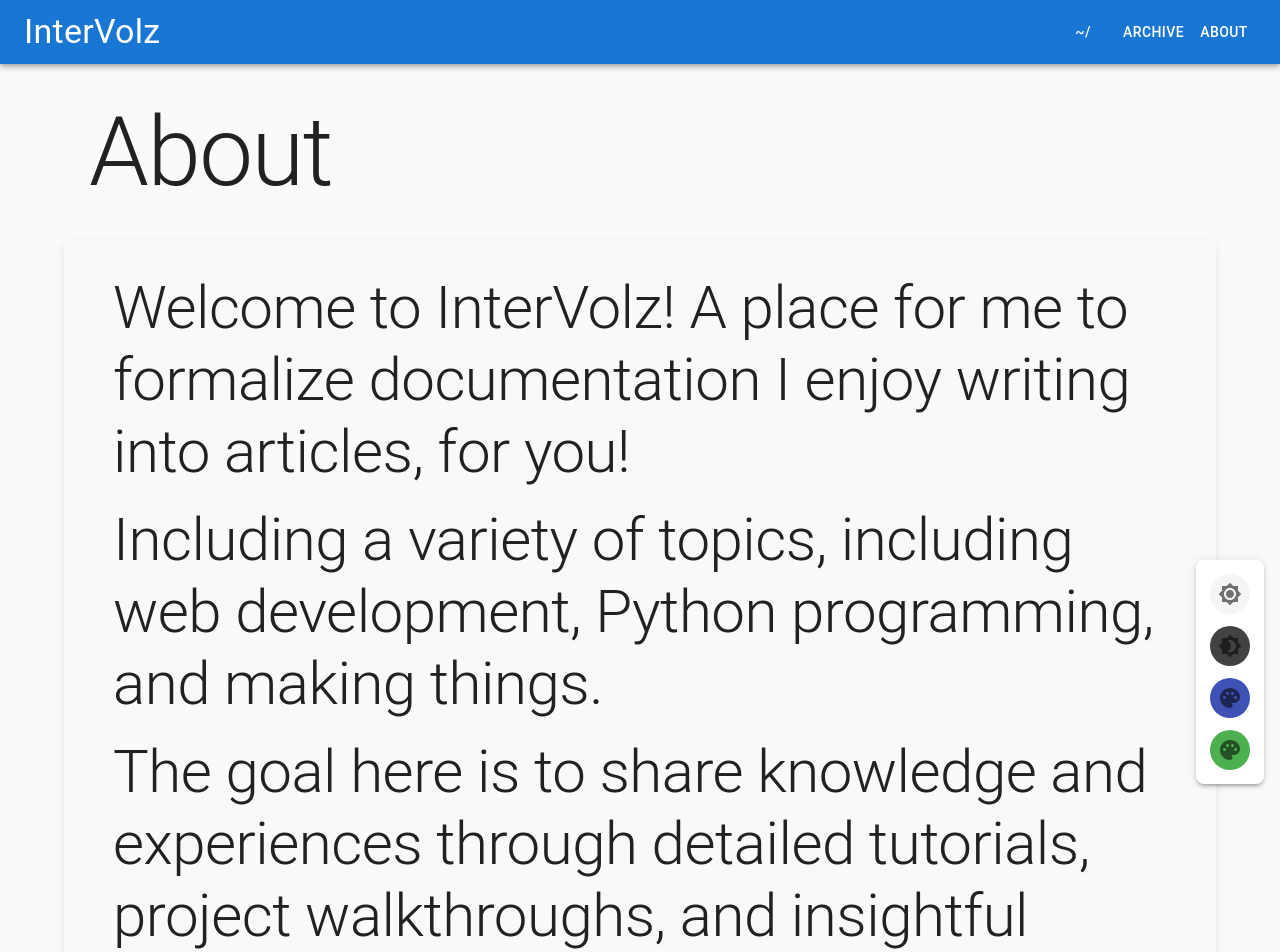
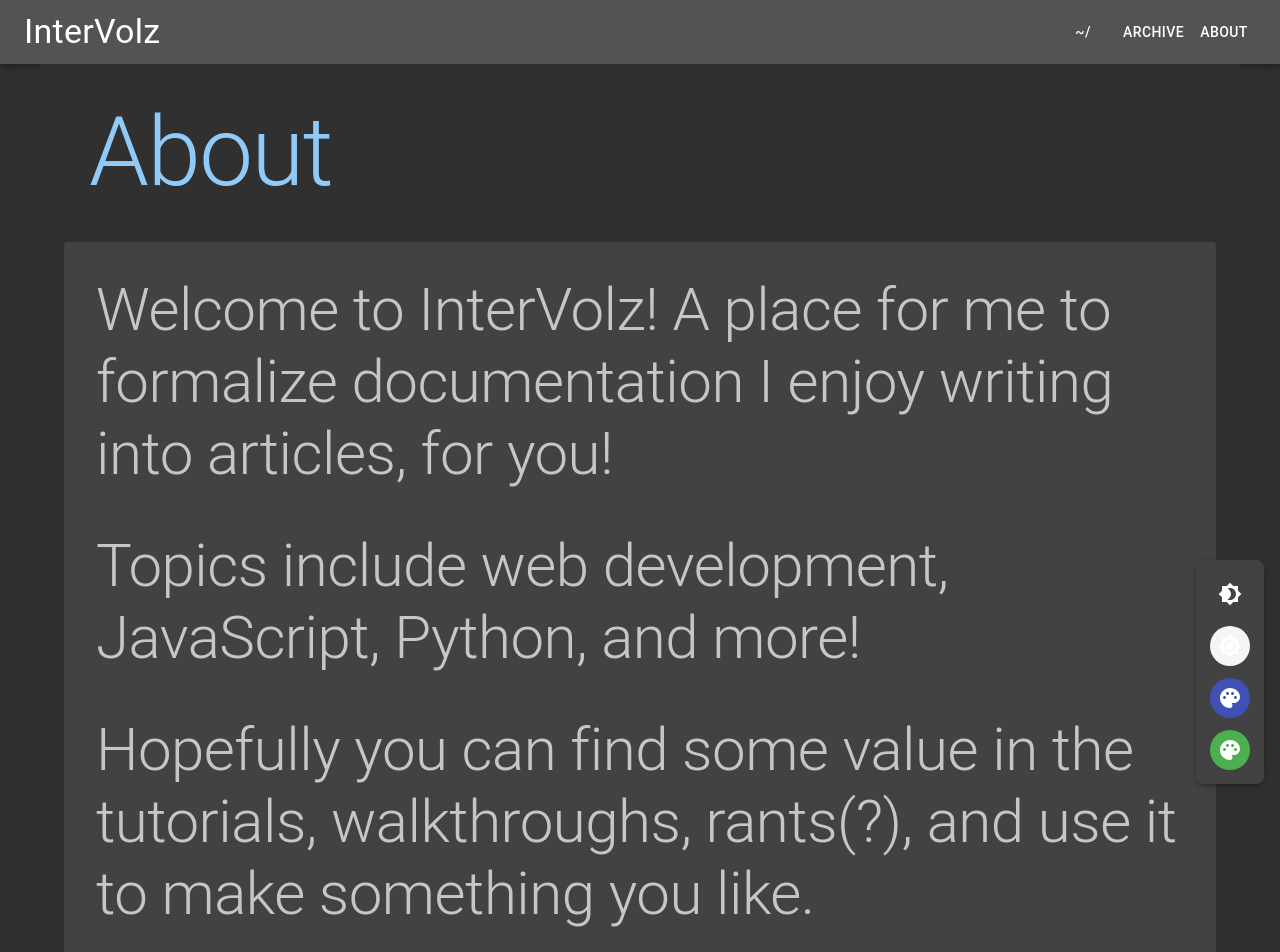
Before and after one commit to MaxwellVolz/intervolzdotcom, a React (Create React App) app: page /about in a window 1280 px wide. Shown: the top 952 px of the page. Built offline with nearby package versions, Linux system fonts and the light colour scheme.

Commit message:
fix about page themeing, margins

```diff
--- a/src/components/ThemeSwitcher.js
+++ b/src/components/ThemeSwitcher.js
@@ -10,8 +10,8 @@ const ThemeSwitcher = () => {
     const { toggleTheme } = useTheme();
 
     const themes = [
+        { name: 'dark', color: '#424242', icon: <Brightness4Icon /> },
         { name: 'light', color: '#f5f5f5', icon: <Brightness7Icon /> },
-        { name: 'dark', color: '#424242', icon: <Brightness4Icon /> },
         { name: 'blue', color: '#3f51b5', icon: <PaletteIcon /> },
         { name: 'green', color: '#4caf50', icon: <PaletteIcon /> },
     ];
--- a/src/context/ThemeContext.js
+++ b/src/context/ThemeContext.js
@@ -5,7 +5,7 @@ import { createTheme, ThemeProvider as MuiThemeProvider } from '@mui/material/st
 const ThemeContext = createContext();
 
 export const ThemeProvider = ({ children }) => {
-    const [themeName, setThemeName] = useState('light');
+    const [themeName, setThemeName] = useState('dark');
 
     const theme = useMemo(() => createTheme(getThemeOptions(themeName)), [themeName]);
 
--- a/src/pages/About.js
+++ b/src/pages/About.js
@@ -1,34 +1,33 @@
-// src/pages/Home.js
+// src/pages/About.js
 import React from 'react';
-import ArticleList from '../components/ArticleList';
-import { Box, Container, Typography } from '@mui/material';
-import './Home.css';
+import { Box, Container, Typography, useTheme } from '@mui/material';
+import './About.css';
 
 const About = () => {
+    const theme = useTheme();
+
     return (
-        <Container maxWidth="lg" style={{ paddingTop: '2em' }}>
+        <Container maxWidth="lg" style={{ paddingTop: '2em', backgroundColor: theme.palette.background.default, color: theme.palette.text.primary }}>
             <Box className="hero">
-                <Typography variant="h1" component="h1">About</Typography>
+                <Typography variant="h1" component="h1" gutterBottom style={{ color: theme.palette.primary.main }}>
+                    About
+                </Typography>
             </Box>
-            <Container maxWidth="lg" className="article-container">
-                <Box className="hero">
-                    <Typography variant="h2" component="p" paragraph>
-                        Welcome to InterVolz! A place for me to formalize documentation I enjoy writing into articles, for you!
-                    </Typography>
-                    <Typography variant="h2" component="p" paragraph>
+            <Box style={{ backgroundColor: theme.palette.background.paper, padding: theme.spacing(4), borderRadius: theme.shape.borderRadius }}>
 
-                        Including a variety of topics, including web development, Python programming, and making things.
-                    </Typography>
-
-                    <Typography variant="h2" component="p" paragraph>
-
-                        The goal here is to share knowledge and experiences through detailed tutorials, project walkthroughs, and insightful articles that inspire and educate.
-                    </Typography>
-                </Box>
-
-            </Container>
+                <Typography variant="h2" component="p" paragraph style={{ color: theme.palette.text.secondary }}>
+                    Welcome to InterVolz! A place for me to formalize documentation I enjoy writing into articles, for you!
+                </Typography>
+                <br />
+                <Typography variant="h2" component="p" paragraph style={{ color: theme.palette.text.secondary }}>
+                    Topics include web development, JavaScript, Python, and more!
+                </Typography>
+                <br />
+                <Typography variant="h2" component="p" paragraph style={{ color: theme.palette.text.secondary }}>
+                    Hopefully you can find some value in the tutorials, walkthroughs, rants(?), and use it to make something you like.
+                </Typography>
+            </Box>
         </Container>
-
     );
 };
 
--- a/src/pages/Archive.js
+++ b/src/pages/Archive.js
@@ -1,14 +1,18 @@
 // src/pages/Archive.js
 import React from 'react';
 import ArticleList from '../components/ArticleList';
-import { Box, Container, Typography } from '@mui/material';
+import { Box, Container, Typography, useTheme } from '@mui/material';
 import './Archive.css';
 
 const Archive = () => {
+    const theme = useTheme();
+
     return (
-        <Container maxWidth="lg" style={{ paddingTop: '2em' }}>
+        <Container maxWidth="lg" style={{ paddingTop: '2em', backgroundColor: theme.palette.background.default, color: theme.palette.text.primary }}>
             <Box className="hero">
-                <Typography variant="h1" component="h1">Archive</Typography>
+                <Typography variant="h1" component="h1" style={{ color: theme.palette.primary.main }}>
+                    Archive
+                </Typography>
             </Box>
             <ArticleList />
         </Container>
```
Also changed, not shown: src/pages/About.css (added).
